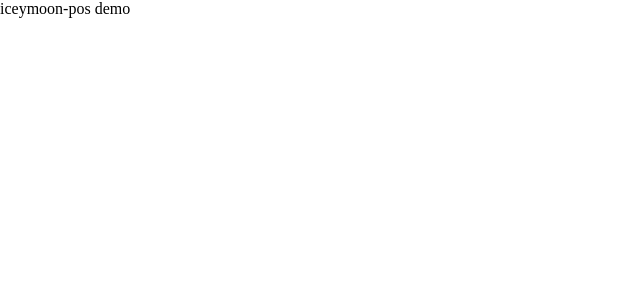
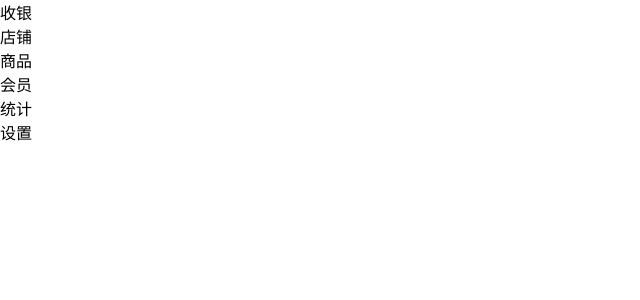
Before and after one commit to iceymoon07/Vue--POS-, a Vue app: page / in a window 1280 px wide. Shown: the top 300 px of the page, without its empty margins (0-640 px from the left). Built offline with nearby package versions, Linux system fonts and the light colour scheme; a small style sheet from the web is missing.

Commit message:
左侧导航条初始化

```diff
--- /dev/null
+++ b/src/components/LeftNav.vue
@@ -0,0 +1,37 @@
+<template>
+  <div class="left-nav">
+    <ul>
+      <li>
+        <i class="iconfont icon-goumai"></i>
+        <div>收银</div>
+      </li>
+      <li>
+        <i class="iconfont icon-dianpu"></i>
+        <div>店铺</div>
+      </li>
+      <li>
+        <i class="iconfont icon-shipin"></i>
+        <div>商品</div>
+      </li>
+      <li>
+        <i class="iconfont icon-huiyuanqia"></i>
+        <div>会员</div>
+      </li>
+      <li>
+        <i class="iconfont icon-paixing"></i>
+        <div>统计</div>
+      </li>
+      <li>
+        <i class="iconfont icon-gongnengjianyi"></i>
+        <div>设置</div>
+      </li>
+    </ul>
+  </div>
+</template>
+
+<script>
+export default {};
+</script>
+
+<style scoped>
+</style>
--- a/src/views/Pos.vue
+++ b/src/views/Pos.vue
@@ -1,11 +1,14 @@
 <template>
-  <div class="pos">iceymoon-pos demo</div>
+  <div class="pos">
+    <left-nav />
+  </div>
 </template>
 
 <script>
+import LeftNav from "../components/LeftNav.vue";
 export default {
   name: "Pos",
-  components: {}
+  components: { LeftNav }
 };
 </script>
 
```
